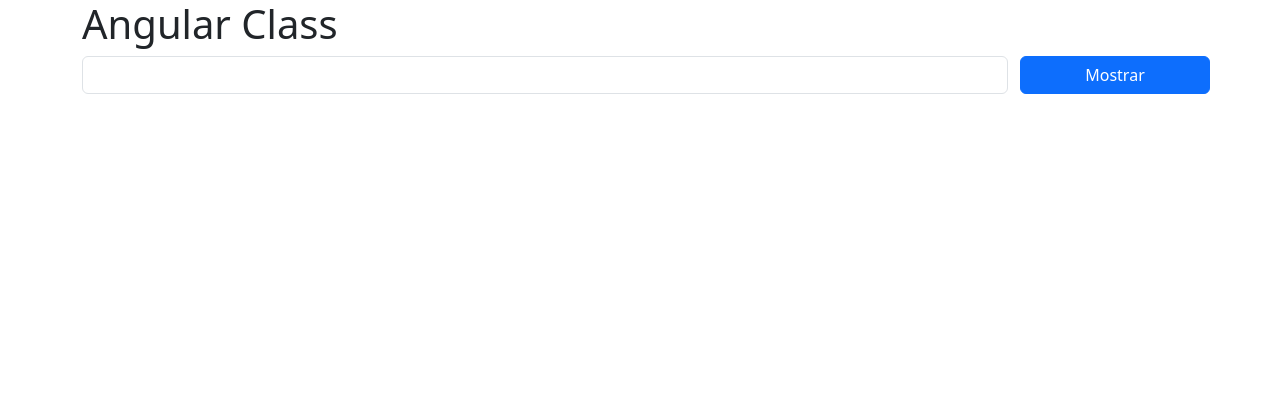
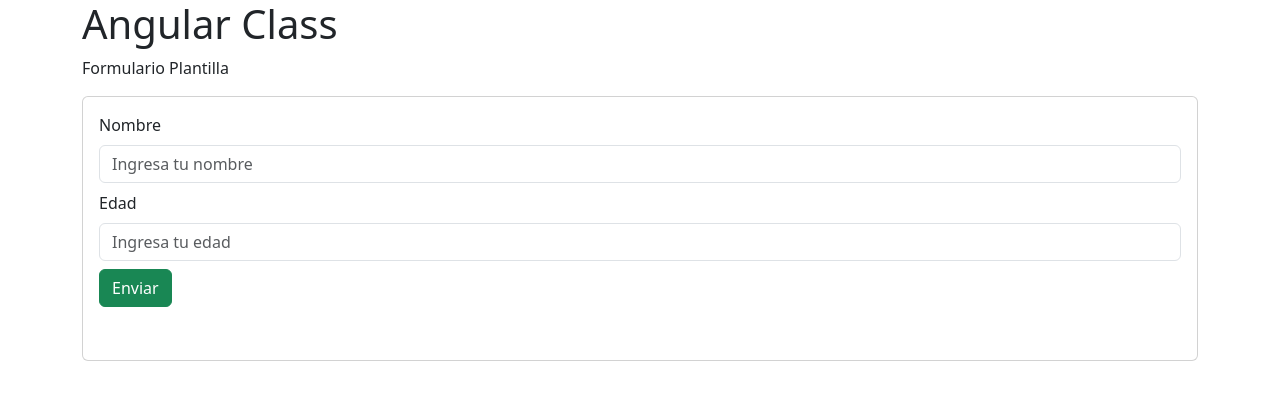
Before and after one commit to wilmarcabezas/angular-clase-01, an Angular app: page / in a window 1280 px wide. Shown: the top 400 px of the page. Built offline with nearby package versions, Linux system fonts and the light colour scheme.

Commit message:
Formulario basado en Plantillas

```diff
--- a/src/app/app.component.html
+++ b/src/app/app.component.html
@@ -1,4 +1,4 @@
 <div class="container">
     <h1>{{title}}</h1>
-    <app-switch></app-switch>
+    <app-formulario-plantilla></app-formulario-plantilla>
 </div>
--- a/src/app/app.component.ts
+++ b/src/app/app.component.ts
@@ -6,12 +6,14 @@ import { BotonesComponent } from './botones/botones.component';
 import { FormularioComponent } from './formulario/formulario.component';
 import { BuclesComponent } from './bucles/bucles.component';
 import { SwitchComponent } from './switch/switch.component';
+import { FormularioPlantillaComponent } from './formulario-plantilla/formulario-plantilla.component';
+import { FormsModule } from '@angular/forms';
 
 @Component({
   selector: 'app-root',
   standalone: true,
-  imports: [RouterOutlet,FooterComponent, BuclesComponent, SwitchComponent,//
-    ContadorComponent, BotonesComponent, FormularioComponent],
+  imports: [RouterOutlet, FormsModule, FooterComponent, BuclesComponent, SwitchComponent,//
+    ContadorComponent, BotonesComponent, FormularioComponent, FormularioPlantillaComponent],
   templateUrl: './app.component.html',
   styleUrl: './app.component.css'
 })
--- /dev/null
+++ b/src/app/formulario-plantilla/formulario-plantilla.component.html
@@ -0,0 +1,22 @@
+<p>Formulario Plantilla</p>
+<div class="card">
+    <div class="card-body">
+
+        <form (ngSubmit)="procesarForm()">
+            <div class="mb-2">
+                <label class="form-label">
+                    Nombre
+                </label>
+                <input type="text" class="form-control" placeholder="Ingresa tu nombre" [(ngModel)]="persona.nombre" name="nombre">
+            </div>
+            <div>
+                <label class="form-label">
+                    Edad
+                </label>
+                <input type="number" class="form-control" placeholder="Ingresa tu edad" [(ngModel)]="persona.edad" name="edad">
+            </div>
+            <button class="btn btn-success mt-2">Enviar</button>
+        </form>
+        <pre>{{ persona.nombre }} {{persona.edad}}</pre>
+    </div>
+</div>
--- /dev/null
+++ b/src/app/formulario-plantilla/formulario-plantilla.component.ts
@@ -0,0 +1,34 @@
+import { Component,OnInit,NgModule } from '@angular/core';
+import { FormsModule } from '@angular/forms';
+import { JsonPipe } from '@angular/common';
+
+
+@Component({
+  selector: 'app-formulario-plantilla',
+  standalone: true,
+  imports: [FormsModule,],
+  templateUrl: './formulario-plantilla.component.html',
+  styleUrl: './formulario-plantilla.component.css'
+})
+
+export class FormularioPlantillaComponent implements OnInit {
+
+  persona={
+    nombre:'',
+    edad:null
+  };
+
+  procesarForm(){
+    console.log(this.persona);
+  }
+
+  constructor(){
+
+  }
+
+  ngOnInit(): void {
+
+  }
+
+
+}
```
Also changed, not shown: src/app/formulario-plantilla/formulario-plantilla.component.css (added).
